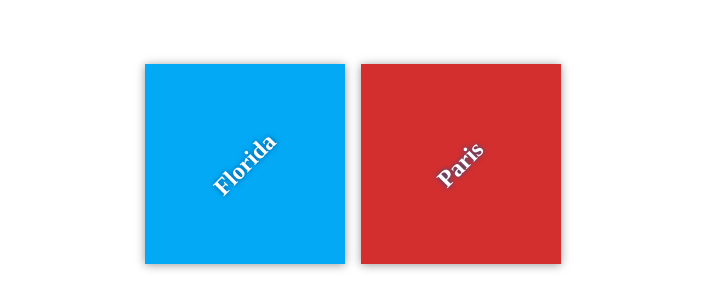
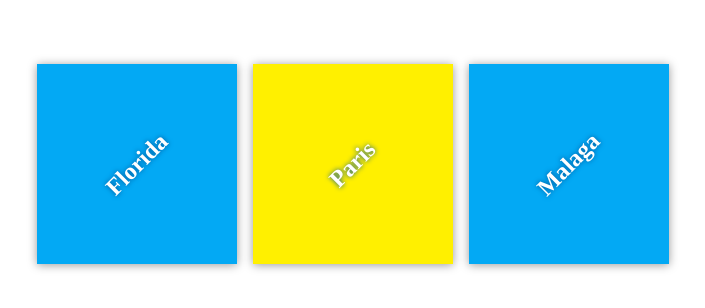
Before and after one commit to northantsvintage/my-travel-plans, a plain HTML site: page index.html in a window 1280 px wide. Shown: the part 236-544 px from the top of the page, without its empty margins (287-992 px from the left). Drawn offline with Linux system fonts and the light colour scheme.

Commit message:
added malaga as destionation

```diff
--- a/css/app.css
+++ b/css/app.css
@@ -53,3 +53,7 @@ h2 {
 #paris {
     background-color: #d32f2f;
 }
+
+#paris {
+    background-color: #fff000;
+}
--- a/index.html
+++ b/index.html
@@ -17,6 +17,10 @@
             <div class="destination" id="paris">
                 <h2>Paris</h2>
             </div>
+
+            <div class="destination" id="malage">
+                <h2>Malaga</h2>
+            </div>
         </div>
     </div>
 
```
